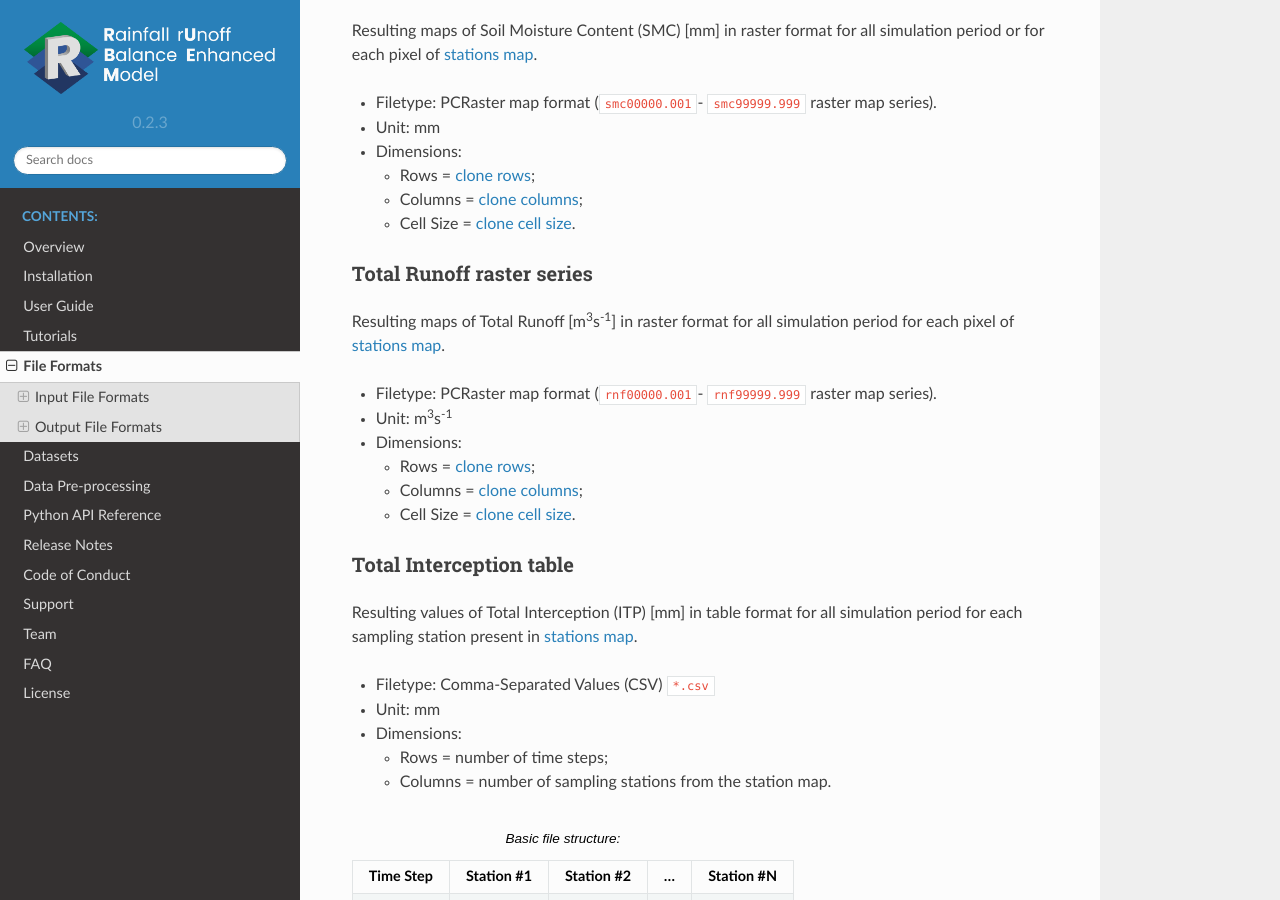
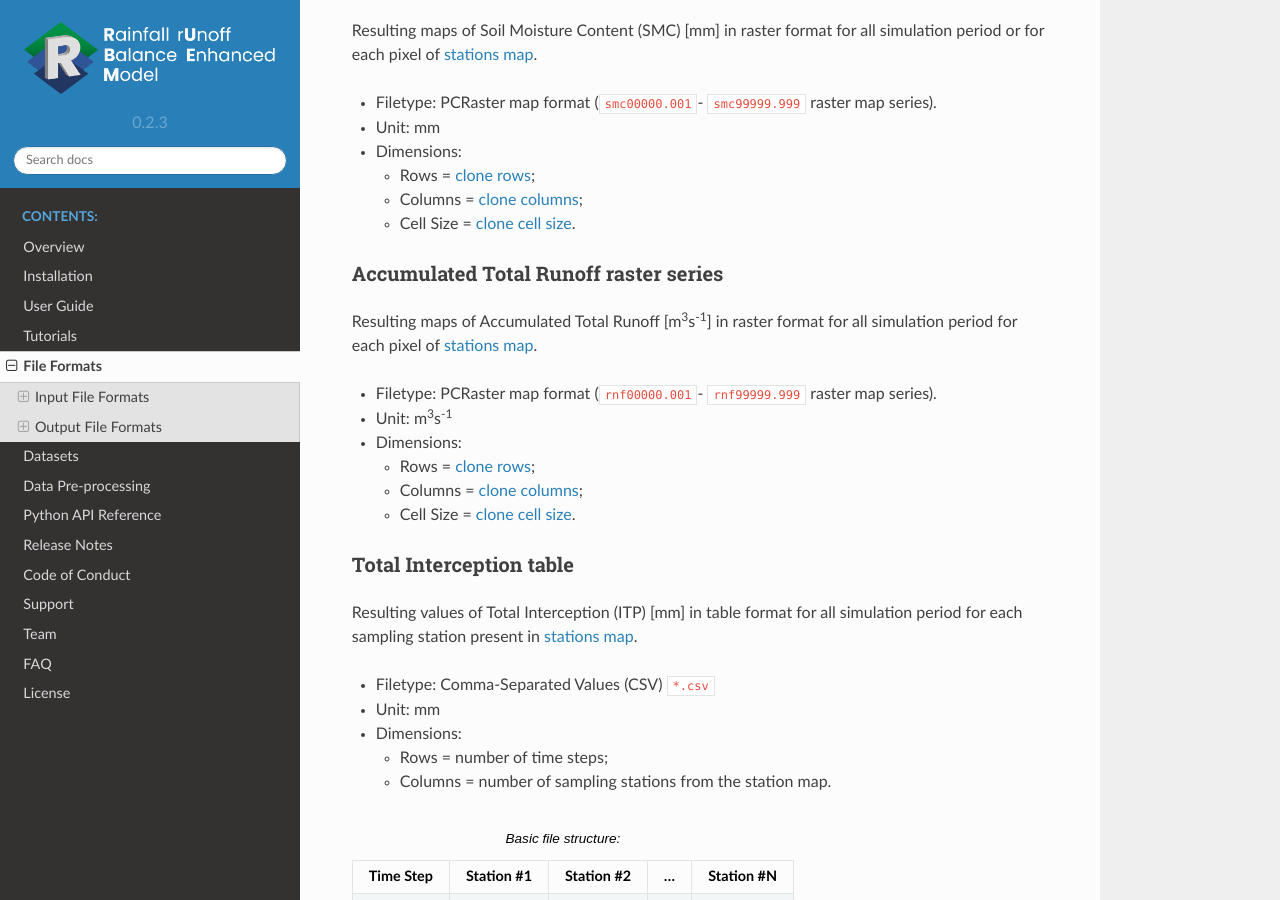
Before and after one commit to LabSid-USP/RUBEM, a Sphinx documentation site: the page built from doc/source/fileformats.rst, in a window 1280 px wide and 900 px high, scrolled down 13363 px. Built offline with Sphinx 7.4.7 and the Read the Docs theme 2.0.0, drawn with Linux system fonts in a browser that asks for light colours; some of the changed text lies outside the part shown.

Commit message:
Update "Total Runoff" to "Accumulated Total Runoff"

```diff
--- a/doc/source/fileformats.rst
+++ b/doc/source/fileformats.rst
@@ -684,10 +684,10 @@ Resulting maps of Soil Moisture Content (SMC) [mm] in raster format for all simu
   - Columns = :ref:`clone columns<Mask of Catchment (Clone) raster>`;
   - Cell Size = :ref:`clone cell size<Mask of Catchment (Clone) raster>`.
 
-Total Runoff raster series
+Accumulated Total Runoff raster series
 ^^^^^^^^^^^^^^^^^^^^^^^^^^^
 
-Resulting maps of Total Runoff [:raw-html:`m<sup>3</sup>s<sup>-1</sup>`] in raster format for all simulation period for each pixel of :ref:`stations map <Stations (samples) raster>`.
+Resulting maps of Accumulated Total Runoff [:raw-html:`m<sup>3</sup>s<sup>-1</sup>`] in raster format for all simulation period for each pixel of :ref:`stations map <Stations (samples) raster>`.
 
 - Filetype: PCRaster map format (:file:`rnf00000.001`- :file:`rnf99999.999` raster map series).
 - Unit: :raw-html:`m<sup>3</sup>s<sup>-1</sup>`
@@ -970,10 +970,10 @@ Resulting maps of Soil Moisture Content (SMC) [mm] in table format for all simul
      - `...`
      - Float <\*>
 
-Total Runoff table
+Accumulated Total Runoff table
 ^^^^^^^^^^^^^^^^^^^
 
-Resulting maps of Total Runoff [:raw-html:`m<sup>3</sup>s<sup>-1</sup>`] in table format for all simulation period for each sampling station present in :ref:`stations map <Stations (samples) raster>`.
+Resulting maps of Accumulated Total Runoff [:raw-html:`m<sup>3</sup>s<sup>-1</sup>`] in table format for all simulation period for each sampling station present in :ref:`stations map <Stations (samples) raster>`.
 
 - Filetype: Comma-Separated Values (CSV) :file:`*.csv`
 - Unit: :raw-html:`m<sup>3</sup>s<sup>-1</sup>`
--- a/doc/source/tutorials.rst
+++ b/doc/source/tutorials.rst
@@ -394,7 +394,7 @@ Model Execution Settings
 
 Within this section it's necessary to specify for each variable if you want this to be reported as model output ``True`` or ``False``. The ``Generate Files`` Section contais a list with all the variables that can be reported as model output.
 
-In the example below  it can be seen that ``Recharge``, ``Total Runoff`` and ``Total Interception`` are checked to be reported. If ``Export Results to stations locations (tss)``  was defined as ``True``, time-series for the selected variables will be generated.
+In the example below  it can be seen that ``Recharge``, ``Accumulated Total Runoff`` and ``Total Interception`` are checked to be reported. If ``Export Results to stations locations (tss)``  was defined as ``True``, time-series for the selected variables will be generated.
 
 The default format the generated raster files is PCRaster map format ``map_raster_series = True``.
 
```
Also changed, not shown: doc/source/userguide.rst (+2 -2 lines), 1 other file.
